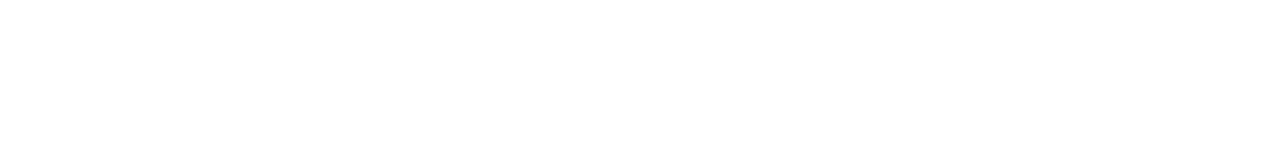
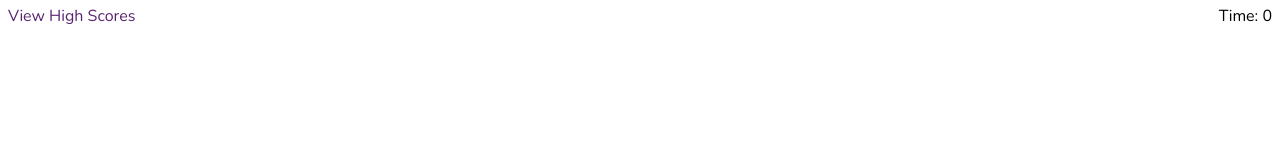
Before and after one commit to SierraChapman/code-quiz, a plain HTML site: page index.html in a window 1280 px wide. Drawn offline with nearby package versions, Linux system fonts and the light colour scheme.

Commit message:
create and style header

```diff
--- a/index.html
+++ b/index.html
@@ -9,12 +9,19 @@
     <link rel="stylesheet" type="text/css" href="reset.css">
     <!-- Load external stylesheet -->
     <link rel="stylesheet" type="text/css" href="style.css">
+
+    <!-- Link Google Fonts -->
+    <link href="https://fonts.googleapis.com/css2?family=Nunito:wght@400;600;700&display=swap" rel="stylesheet">
 </head>
 <body>
 
     <!-- Header -- always visible except when viewing high scores -->
+    <header>
         <!-- View high scores -->
+        <span id="view-high-scores">View High Scores</span>
         <!-- Time left -->
+        <span id="time">Time: <span>0</span></span>
+    </header>
 
     <!-- Container for consistency between views-->
 
--- a/style.css
+++ b/style.css
@@ -0,0 +1,21 @@
+/* Whole document */
+
+body {
+    font-size: 16px;
+    font-family: Arial, Helvetica, sans-serif;
+}
+
+/* Header */
+
+header {
+    padding: 8px;
+    font-family: 'Nunito', sans-serif;
+}
+
+#view-high-scores {
+    color: #58246f;
+}
+
+#time {
+    float: right;
+}
```
